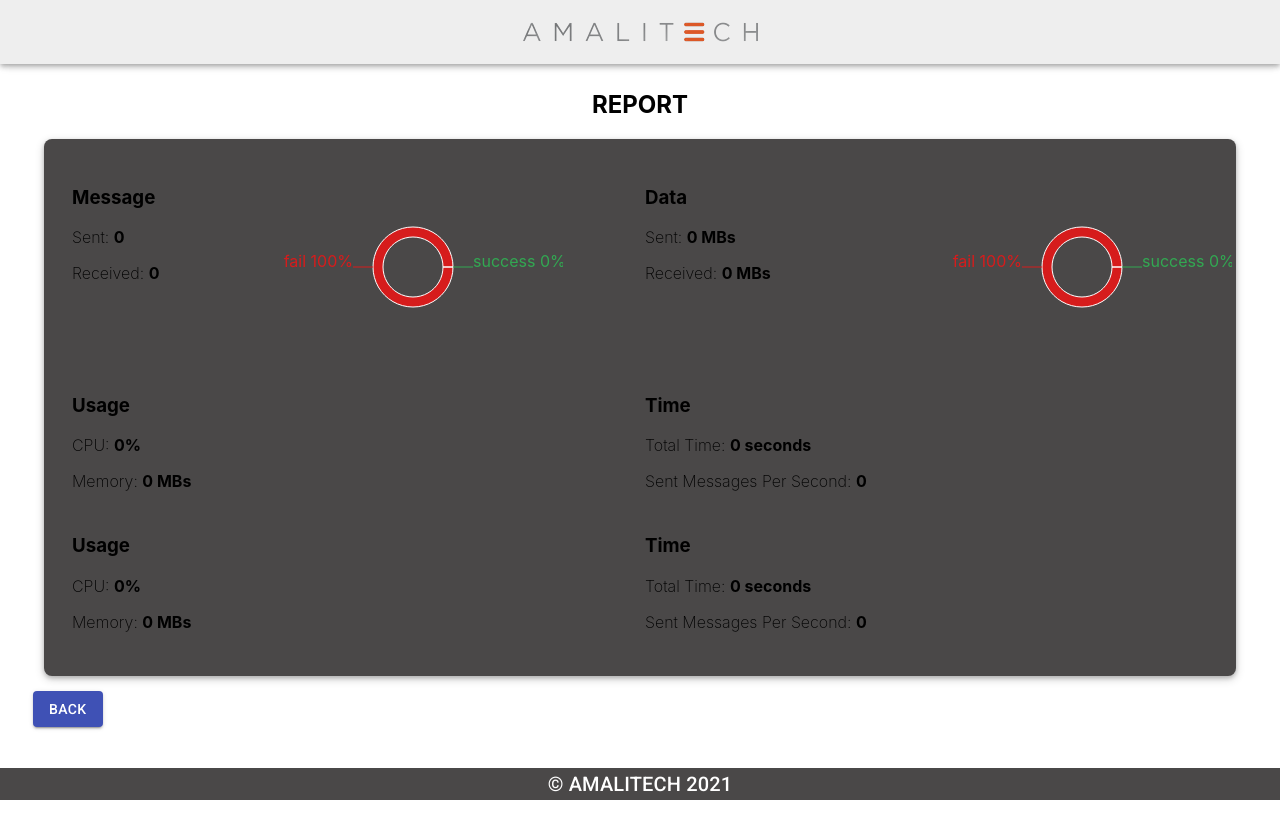
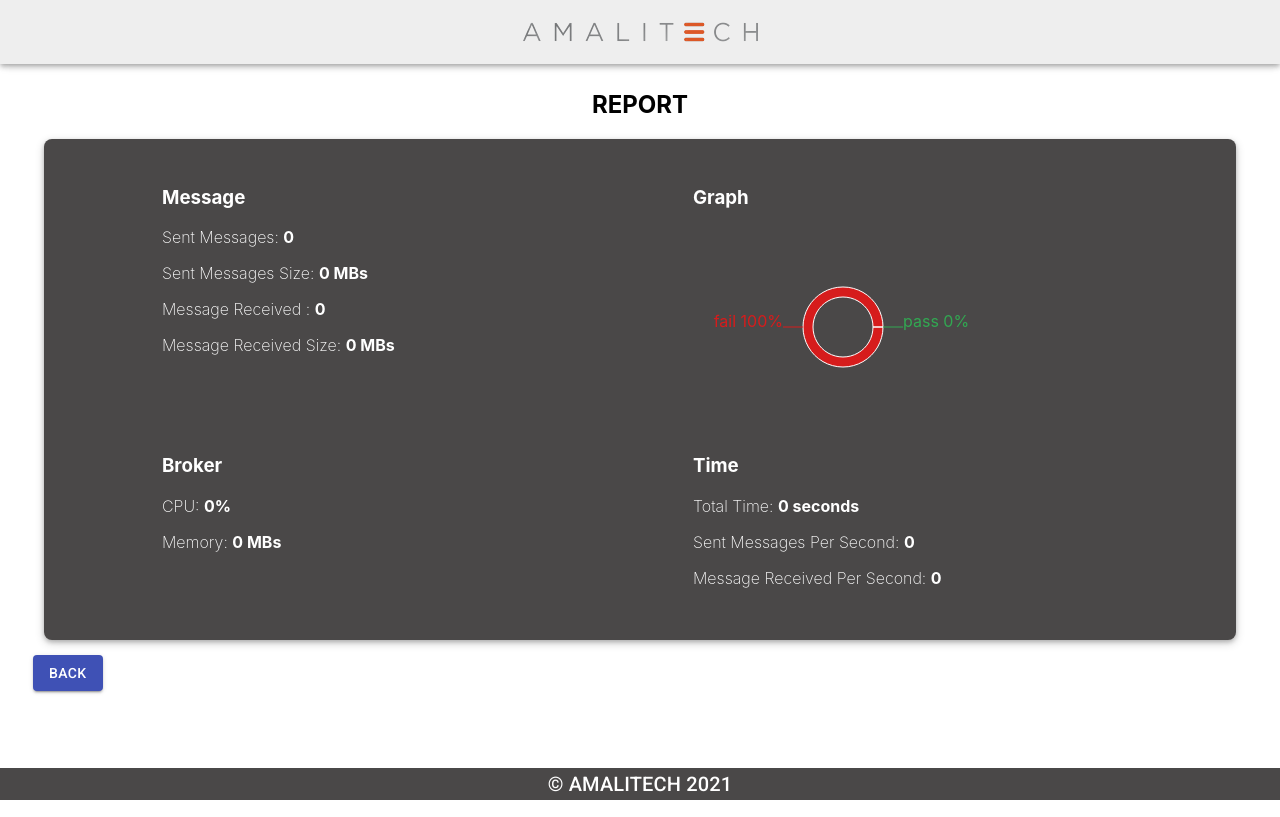
Before and after one commit to Blaiseniyo/IoT_Test_Bench, a React (Create React App) app: page /result in a window 1280 px wide. Built offline with nearby package versions, Linux system fonts and the light colour scheme; what redux-immutable-state-invariant would draw is missing.

Commit message:
finish the result

```diff
--- a/src/App.scss
+++ b/src/App.scss
@@ -41,10 +41,15 @@
 }
 .container-color{
 	background-color: $footerBackground;
+	color: white;
 }
 .separator{
   margin: 8px;
-  padding-right: 6px;
+  padding-left: 6px;
+}
+.grid-separator{
+  margin: 8px;
+  padding-left: 90px;
 }
 
 .btn-separator{
@@ -52,9 +57,12 @@
 	margin-left: 33px;
 }
 .wave-separator{
-  margin-top: 25px;
+  margin-top: 45px;
 }
 
+.circle-seperator{
+	margin-top: 10px;
+}
 .result{
 	width: 800%;
 	height: 800px;
--- a/src/components/forms/testForm.js
+++ b/src/components/forms/testForm.js
@@ -52,25 +52,6 @@ export const PublisherForm = () => {
                   />
                 </Grid>
               </Grid>
-              {/* <Grid item container direction="row">
-                <Grid item xs={12} sm={12} lg={5}>
-                  <div>
-                    <Typography>Topic Levels </Typography>
-                  </div>
-                </Grid>
-                <Grid item xs={12} sm={12} lg={5}>
-                  <Slider
-                    name="topicLevels"
-                    margin="normal"
-                    valueLabelDisplay="auto"
-                    aria-labelledby="disabled-slider"
-                    defaultValue={0}
-                    min={0}
-                    max={100}
-                    onChange={(e,value)=> handleOnChange({"topicLevels":value})}
-                  />
-                </Grid>
-              </Grid> */}
               <Grid item container direction="row">
                 <Grid item xs={12} sm={12} lg={5}>
                   <div>
@@ -109,7 +90,7 @@ export const PublisherForm = () => {
                   />
                 </Grid>
               </Grid>
-              <h2>Subscriber</h2>
+              {/* <h2>Subscriber</h2> */}
               <Grid item container direction="row">
                 <Grid item xs={12} sm={12} lg={5}>
                   <div>
@@ -129,25 +110,6 @@ export const PublisherForm = () => {
                   />
                 </Grid>
               </Grid>
-              {/* <Grid item container direction="row">
-                <Grid item xs={12} sm={12} lg={5}>
-                  <div>
-                    <Typography>Topic Levels </Typography>
-                  </div>
-                </Grid>
-                <Grid item xs={12} sm={12} lg={5}>
-                  <Slider
-                    name="subscriberTopicLevels"
-                    margin="normal"
-                    valueLabelDisplay="auto"
-                    aria-labelledby="disabled-slider"
-                    defaultValue={0}
-                    min={0}
-                    max={100}
-                    onChange={(e,value)=> handleOnChange({"subscriberTopicLevels":value})}
-                  />
-                </Grid>
-              </Grid> */}
               <Grid>
                 <div className="separator">
                   <div>
--- a/src/components/resultPage.js
+++ b/src/components/resultPage.js
@@ -1,32 +1,33 @@
 import React from "react";
 import { useDispatch, useSelector } from "react-redux";
-import { Slide, Snackbar, Grid, Button} from "@material-ui/core";
-// import { Skeleton } from '@material-ui/lab'
+import { Slide, Snackbar, Grid, Button } from "@material-ui/core";
 import { useHistory } from "react-router-dom";
 import MuiAlert from "@material-ui/lab/Alert";
 import { clearSnackBar } from "../redux/actions/testBrokerAction";
 import "../App.scss";
 import { PieChart, Pie } from "recharts";
 
-
 let renderLabel = function (entry) {
   return entry.name + " " + entry.value + "%";
 };
 
 const Result = () => {
-
   const dispatch = useDispatch();
-	const history = useHistory()
+  const history = useHistory();
   const reducer = useSelector((state) => state.TestBroker);
   const data01 = [
-		{ name: "fail", value:(100-reducer.result.sentMessages_percentage), fill: "#d61c1c" },
-		{ name: "success", value:reducer.result.sentMessages_percentage, fill: "#32a852" },
+    {
+      name: "fail",
+      value: 100 - reducer.result.sentMessages_percentage,
+      fill: "#d61c1c",
+    },
+    {
+      name: "pass",
+      value: reducer.result.sentMessages_percentage,
+      fill: "#32a852",
+    },
   ];
 
-	// const data02 = [
-	// 	{ name: "success", value: 90, fill: "#0054c9" },
-	// 	{ name: "fail", value: 10, fill: "#ffb700" },
-	// ];
   const TransitionUp = (props) => {
     return <Slide {...props} direction="up" />;
   };
@@ -52,45 +53,33 @@ const Result = () => {
             {reducer ? reducer.snackBarMessage.message : ""}
           </MuiAlert>
         </Snackbar>
-			<Grid container className="separator">
-                <Grid  container xs={12} sm={6} className="container section">
-                    <Grid item xs={12} sm={4}>
+        <Grid container className="grid-separator">
+          <Grid container item xs={12} sm={6} className="container section">
+            <Grid item xs={12} sm={7}>
               <div>
                 <h3>Message</h3>
                 <p>
-								Sent: <strong>{reducer.result.sentMessages}</strong>
+                  Sent Messages: <strong>{reducer.result.sentMessages}</strong>
                 </p>
                 <p>
-								Received: <strong>{reducer.result.recievedMessages}</strong>
+                  Sent Messages Size:{" "}
+                  <strong>{`${reducer.result.sentSize / 1024} MBs`}</strong>
+                </p>
+                <p>
+                  Message Received :{" "}
+                  <strong>{reducer.result.recievedMessages}</strong>
+                </p>
+                <p>
+                  Message Received Size:{" "}
+                  <strong>{`${reducer.result.recievedSize / 1024} MBs`}</strong>
                 </p>
               </div>
             </Grid>
-                    <Grid item xs={12} sm={5}>
-					<PieChart width={300} height={200}>
-							<Pie
-								data={data01}
-								dataKey="value"
-								innerRadius={30}
-								outerRadius={40}
-								fill="#82ca9d"
-								label={renderLabel}
-							/>
-						</PieChart>
-                    </Grid>
+            <Grid item xs={12} sm={5}></Grid>
           </Grid>
           <Grid item container xs={12} sm={6}>
-                    <Grid item xs={12} sm={6}>
-						<div>
-							<h3>Data</h3>
-							<p>
-								Sent: <strong>{`${reducer.result.sentSize/1024} MBs`}</strong>
-							</p>
-							<p>
-								Received: <strong>{`${reducer.result.recievedSize/1024} MBs`}</strong>
-							</p>
-						</div>
-                    </Grid>
             <Grid item xs={12} sm={5}>
+              <h3>Graph</h3>
               <PieChart width={300} height={200}>
                 <Pie
                   data={data01}
@@ -104,16 +93,17 @@ const Result = () => {
             </Grid>
           </Grid>
         </Grid>
-            <Grid container className="separator">
-                <Grid  container xs={12} sm={6}>
+        <Grid container className="grid-separator">
+          <Grid container xs={12} sm={6}>
             <Grid item xs={12} sm={6}>
               <div>
-							<h3>Usage</h3>
+                <h3>Broker</h3>
                 <p>
                   CPU: <strong>{`${reducer.result.CPU_used}%`}</strong>
                 </p>
                 <p>
-								Memory: <strong>{`${reducer.result.RAM_size_used} MBs`}</strong>
+                  Memory:{" "}
+                  <strong>{`${reducer.result.RAM_size_used} MBs`}</strong>
                 </p>
               </div>
             </Grid>
@@ -123,47 +113,31 @@ const Result = () => {
               <div>
                 <h3>Time</h3>
                 <p>
-								Total Time: <strong>{`${reducer.result.totalTime} seconds`}</strong>
+                  Total Time:{" "}
+                  <strong>{`${reducer.result.totalTime} seconds`}</strong>
                 </p>
                 <p>
-								Sent Messages Per Second: <strong>{`${reducer.result.messages_per_second}`}</strong>
+                  Sent Messages Per Second:{" "}
+                  <strong>{`${reducer.result.messages_per_second}`}</strong>
+                </p>
+                <p>
+                  Message Received Per Second:{" "}
+                  <strong>{`${reducer.result.received_per_second}`}</strong>
                 </p>
               </div>
             </Grid>
           </Grid>
         </Grid>
-            <Grid container className="separator">
-                <Grid  container xs={12} sm={6} className="container">
-                    <Grid item xs={12} sm={6}>
-						<div>
-							<h3>Usage</h3>
-							<p>
-								CPU: <strong>{`${reducer.result.CPU_used}%`}</strong>
-							</p>
-							<p>
-								Memory: <strong>{`${reducer.result.RAM_size_used} MBs`}</strong>
-							</p>
-						</div>
-                    </Grid>
-                </Grid>
-                <Grid item container xs={6}>
-                    <Grid item xs={12} sm={6}>
-						<div>
-							<h3>Time</h3>
-							<p>
-								Total Time: <strong>{`${reducer.result.totalTime} seconds`}</strong>
-							</p>
-							<p>
-								Sent Messages Per Second: <strong>{`${reducer.result.messages_per_second}`}</strong>
-							</p>
-						</div>
-                    </Grid>
-                </Grid>
-            </Grid>
-
+        <Grid container className="grid-separator"></Grid>
       </div>
       <div className="container btn-separator">
-				<Button  variant="contained" color="primary" onClick={()=> history.push("/")}>Back</Button>
+        <Button
+          variant="contained"
+          color="primary"
+          onClick={() => history.push("/")}
+        >
+          Back
+        </Button>
       </div>
     </>
   );
--- a/src/components/resultsLoading.js
+++ b/src/components/resultsLoading.js
@@ -11,54 +11,36 @@ function ResultsPending() {
             <Grid container className="wave-separator">
                 <Grid  container xs={6} className="container">
                     <Grid item xs={6}>
-                        <Skeleton animation="pulse" variant="rect" width="50%" height={13}  />
-                        <Skeleton animation="pulse"  width="30%" height={23} />
-                        <Skeleton animation="pulse" width="30%" height={23} />
-                    </Grid>
-                    <Grid item xs={3}>
-                        <Skeleton animation="pulse" variant="circle" width={93} height={93} />
+                        <Skeleton animation="pulse" variant="rect" width="80%" height={13}  />
+                        <Skeleton animation="pulse"  width="60%" height={23} />
+                        <Skeleton animation="pulse" width="60%" height={23} />
+                        <Skeleton animation="pulse" width="60%" height={23} />
+                        <Skeleton animation="pulse" width="60%" height={23} />
                     </Grid>
                 </Grid>
                 <Grid item container xs={6}>
-                    <Grid item xs={6}>
-                        <Skeleton animation="pulse" variant="rect" width="50%" height={13}  />
-                        <Skeleton animation="pulse"  width="30%" height={23} />
-                        <Skeleton animation="pulse" width="30%" height={23} />
-                    </Grid>
-                    <Grid item xs={3}>
-                        <Skeleton animation="pulse" variant="circle" width={93} height={93} />
+                    <Grid item xs={5}>
+                        <Skeleton animation="pulse" variant="rect" width="80%" height={13}  />
+                        <div className='circle-seperator'>
+                            <Skeleton animation="pulse" variant="circle" width={93} height={93} />
+                        </div>
                     </Grid>
                 </Grid>
             </Grid>
             <Grid container className="wave-separator">
                 <Grid  container xs={6} className="container">
                     <Grid item xs={6}>
-                        <Skeleton animation="pulse" variant="rect" width="50%" height={13}  />
-                        <Skeleton animation="pulse"  width="30%" height={23} />
-                        <Skeleton animation="pulse" width="30%" height={23} />
+                        <Skeleton animation="pulse" variant="rect" width="80%" height={13}  />
+                        <Skeleton animation="pulse"  width="60%" height={23} />
+                        <Skeleton animation="pulse" width="60%" height={23} />
                     </Grid>
                 </Grid>
                 <Grid item container xs={6}>
                     <Grid item xs={6}>
-                        <Skeleton animation="pulse" variant="rect" width="50%" height={13}  />
-                        <Skeleton animation="pulse"  width="30%" height={23} />
-                        <Skeleton animation="pulse" width="30%" height={23} />
-                    </Grid>
-                </Grid>
-            </Grid>
-            <Grid container className="wave-separator">
-                <Grid  container xs={6} className="container">
-                    <Grid item xs={6}>
-                        <Skeleton animation="pulse" variant="rect" width="50%" height={13}  />
-                        <Skeleton animation="pulse"  width="30%" height={23} />
-                        <Skeleton animation="pulse" width="30%" height={23} />
-                    </Grid>
-                </Grid>
-                <Grid item container xs={6}>
-                    <Grid item xs={6}>
-                        <Skeleton animation="pulse" variant="rect" width="50%" height={13}  />
-                        <Skeleton animation="pulse"  width="30%" height={23} />
-                        <Skeleton animation="pulse" width="30%" height={23} />
+                        <Skeleton animation="pulse" variant="rect" width="80%" height={13}  />
+                        <Skeleton animation="pulse"  width="60%" height={23} />
+                        <Skeleton animation="pulse" width="60%" height={23} />
+                        <Skeleton animation="pulse" width="60%" height={23} />
                     </Grid>
                 </Grid>
             </Grid>
--- a/src/redux/reducers/testBrokerReducer.js
+++ b/src/redux/reducers/testBrokerReducer.js
@@ -7,7 +7,7 @@ import {
 
   const initialState = {
     pending: false,
-    result:{"sentMessages":0,"recievedMessages":0,"sentMessages_percentage":0,"failedMessage":0,"messages_per_second":0,"totalTime":0, "sentSize":0, "recievedSize":0,"CPU_used":0,"RAM_used":0,"RAM_size_used":0},
+    result:{"sentMessages":0,"recievedMessages":0,"sentMessages_percentage":0,"failedMessage":0,"messages_per_second":0,"totalTime":0, "sentSize":0, "recievedSize":0,"CPU_used":0,"RAM_used":0,"RAM_size_used":0,"received_per_second":0},
     snackBarMessage: {
       open: false,
       severity: '',
```
Lines whose indentation alone changed are shown as unchanged.
